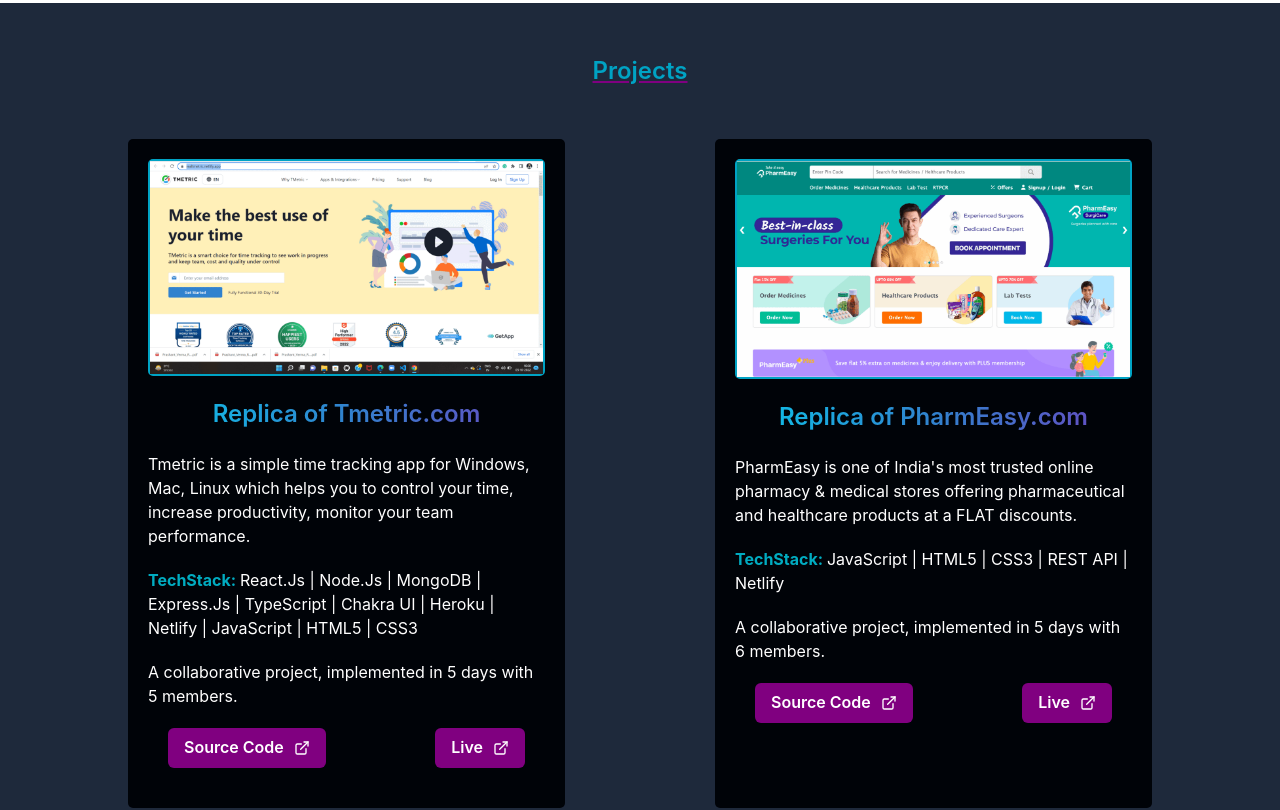
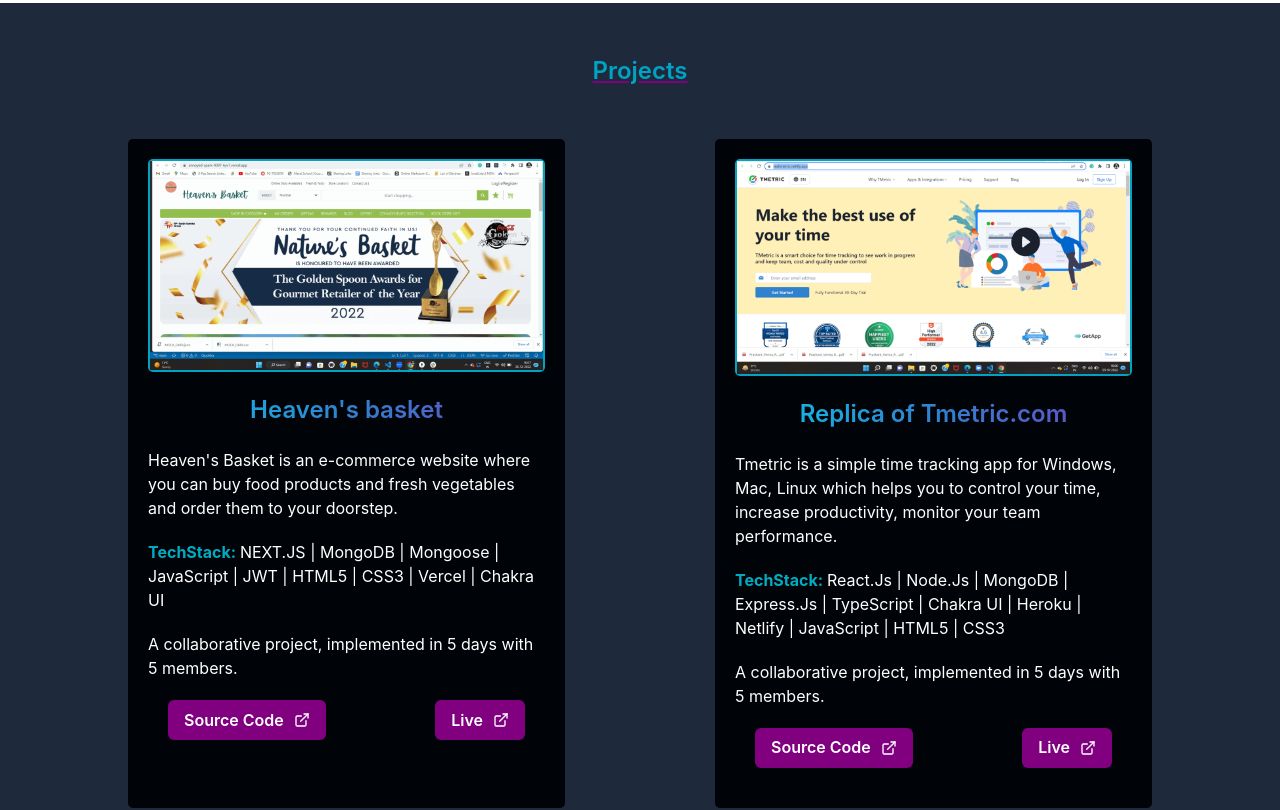
Before and after one commit to Prashant3216/Prashant3216.github.io, a React (Create React App) app in the folder portfolio/: page / in a window 1280 px wide. Shown: the part 2200-3010 px from the top of the page. Built offline with nearby package versions, Linux system fonts and the light colour scheme.

Commit message:
added another project

```diff
--- a/portfolio/src/component/Projects.jsx
+++ b/portfolio/src/component/Projects.jsx
@@ -16,6 +16,24 @@
     pr={{base:"6", md:"12", lg:"32"}}>
     <Text textDecoration="underline" textDecorationColor={purpleColor} color={cyanColor} fontWeight="semibold" fontSize="2xl" textAlign="center">Projects</Text>
         <SimpleGrid pt="50px" columns={[1,1,2,2]} gap={{base:"50px", md:"90px", lg:"150px"}}>
+
+        <Box  borderRadius="5px" p="20px" bg="base" data-aos="zoom-in">
+                <Box border="2px solid" borderColor={cyanColor}  borderRadius="5px">
+                    <Image src="/resources/Heavens_basket.gif"/>
+                </Box>
+
+                <Text mt="20px" mb="20px"fontSize="2xl" textAlign="center" fontWeight="semibold" bgGradient="linear(to-r, cyan.400, blue.500, purple.600)" bgClip="text">{`Heaven's basket`}</Text>
+                <Text  color="white"  fontSize="md">{`Heaven's Basket is an e-commerce website where you can buy food products and fresh vegetables and order them to your doorstep.`}</Text>
+                <Text  color="white" mt="20px" mb="20px" fontSize="md"><span style={{fontWeight:"bold" ,color:"#00ACC1"}}>TechStack: </span>
+                NEXT.JS | MongoDB | Mongoose | JavaScript | JWT | HTML5 | CSS3 | Vercel | Chakra UI</Text>
+                <Text  color="white"  fontSize="md">A collaborative project, implemented in 5 days with 5 members.</Text>
+                <Flex justifyContent="space-between" direction={{base:"column", md:"row", lg:"row"}} p="20px" align={{base:"center"}} gap={{base:"20px", md:"0", lg:"0"}} >
+                <a href='https://github.com/Abrar2003/Heaven-s-basket' target="_blank"><Button bg="purple" color="white" _hover={{bg:"cyan", color:"black"}}>Source Code <ExternalLinkIcon ml="10px"/></Button></a>
+                <a href="https://annoyed-spark-4097-6yv7.vercel.app/" target="_blank"><Button bg="purple" color="white" _hover={{bg:"cyan", color:"black"}}>Live <ExternalLinkIcon ml="10px"/></Button></a>
+                </Flex>
+            </Box>
+
+
         <Box  borderRadius="5px" p="20px" bg="base" data-aos="zoom-in">
                 <Box border="2px solid" borderColor={cyanColor}  borderRadius="5px">
                     <Image src="/resources/Tmetric_gif.gif"/>
```
Also changed, not shown: portfolio/public/resources/Heavens_basket.gif (added).
